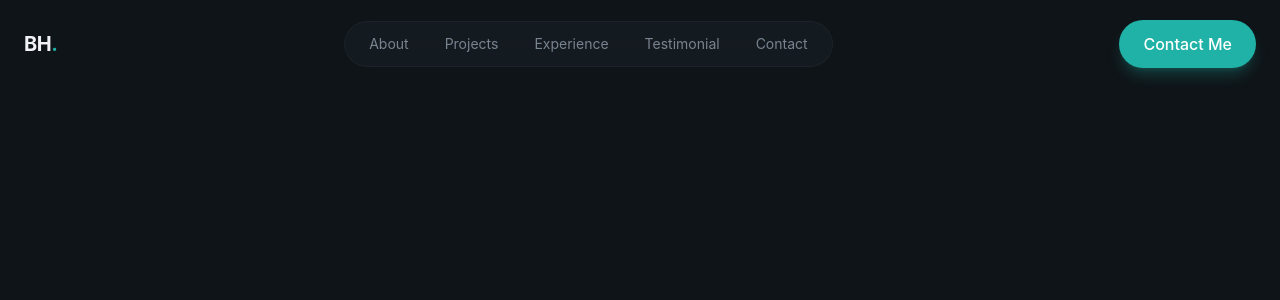
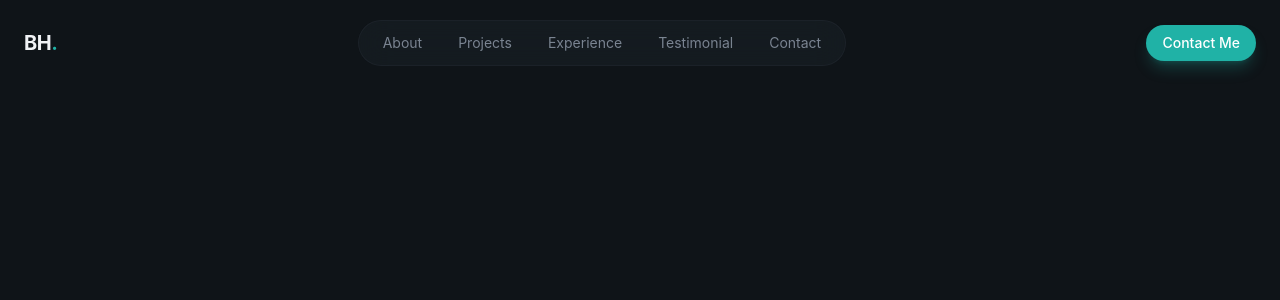
Before and after one commit to dev-bayzid/Portfolio, a Next.js app: page / in a window 1280 px wide. Shown: the top 300 px of the page. Built offline with nearby package versions, Linux system fonts and the light colour scheme.

Commit message:
complete the navbar section

```diff
--- a/package.json
+++ b/package.json
@@ -9,6 +9,7 @@
     "lint": "eslint"
   },
   "dependencies": {
+    "lucide-react": "^1.22.0",
     "next": "16.2.9",
     "react": "19.2.4",
     "react-dom": "19.2.4"
--- a/src/app/globals.css
+++ b/src/app/globals.css
@@ -73,20 +73,20 @@
     border: 1px solid color-mix(in srgb, var(--color-border) 50%, transparent);
   }
 
-  /* .glass-strong {
+  .glass-strong {
     background-color: color-mix(in srgb, var(--color-surface) 80%, transparent);
     backdrop-filter: blur(24px);
     border: 1px solid color-mix(in srgb, var(--color-border) 60%, transparent);
-  } */
+  }
 
-  /* .glow-text {
+  .glow-text {
     text-shadow: 0 0 30px
       color-mix(in srgb, var(--color-primary) 50%, transparent);
-  } */
+  }
 
-  /* .glow-border {
+  .glow-border {
     box-shadow: 0 0 20px
         color-mix(in srgb, var(--color-primary) 20%, transparent),
       inset 0 0 20px color-mix(in srgb, var(--color-primary) 5%, transparent);
-  } */
+  }
 }
--- a/src/app/layout.js
+++ b/src/app/layout.js
@@ -12,7 +12,7 @@ const geistMono = Geist_Mono({
 });
 
 export const metadata = {
-  title: "Create Next App",
+  title: "Bayzid | Portfolio",
   description: "Generated by create next app",
 };
 
--- a/src/components/Navbar.jsx
+++ b/src/components/Navbar.jsx
@@ -1,4 +1,6 @@
 import Button from "@/ui/Button";
+import { Menu } from "lucide-react";
+
 
 const navLink = [
   { href: "#about", label: "About" },
@@ -20,7 +22,7 @@ const Navbar = () => {
         </a>
 
         {/* Desktop nav */}
-        <div className="flex items-center gap-1">
+        <div className="hidden md:flex items-center gap-1">
           <div className="glass rounded-full px-2 py-1 flex items-center gap-1">
             {navLink.map((link, ind) => (
               <a
@@ -35,8 +37,18 @@ const Navbar = () => {
         </div>
 
         {/* CTA Button */}
-        <div>
-            <Button>Contact Me</Button>
+        <div className="hidden md:block">
+          <Button size="sm">Contact Me</Button>
+        </div>
+
+        {/* Mobile Menu Button */}
+        <button className="md:hidden p-2 text-foreground">
+            <Menu size={24}></Menu>
+        </button>
+
+        {/* Mobile Menu */}
+        <div className="md:hidden glass-strong">
+
         </div>
       </nav>
     </header>
--- a/src/ui/Button.jsx
+++ b/src/ui/Button.jsx
@@ -1,4 +1,4 @@
-const Button = ({ className, size = "default", children }) => {
+const Button = ({ className = "", size = "default", children }) => {
   const baseClasses =
     "relative overflow-hidden rounded-full font-medium focus:outline-none focus-visible:ring-2 focus-visible:ring-primary bg-primary text-primary-foreground hover:bg-primary/90 shadow-lg shadow-primary/25";
 
@@ -8,7 +8,7 @@ const Button = ({ className, size = "default", children }) => {
     lg: "px-8 py-4 text-lg",
   };
 
-  const classes = `${baseClasses} ${sizeClasses[size]}`;
+  const classes = `${baseClasses} ${sizeClasses[size]} ${className}`;
 
   return (
     <button className={classes}>
```
Also changed, not shown: 1 other file (tests, documents, lock files or other folders).
